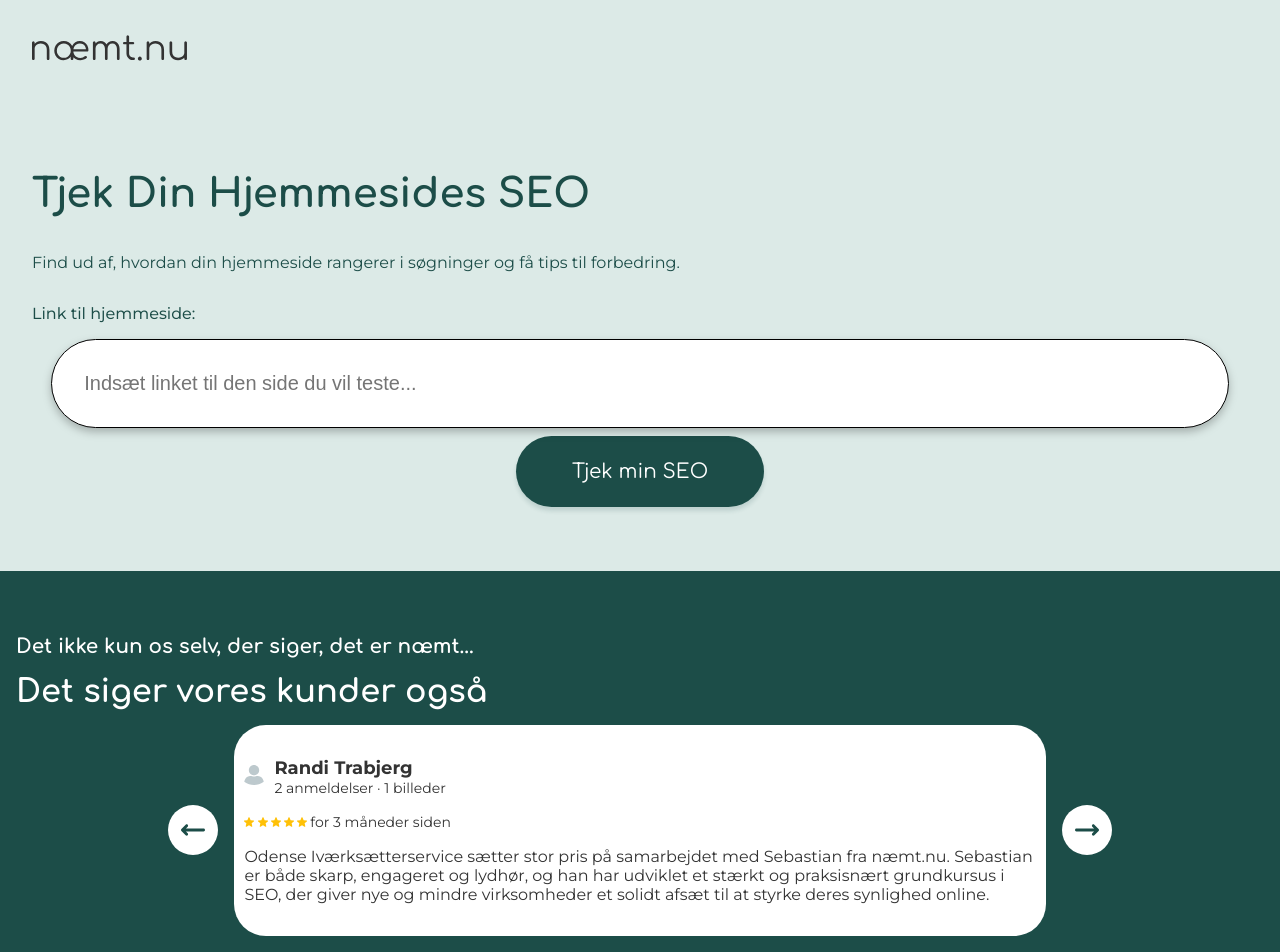
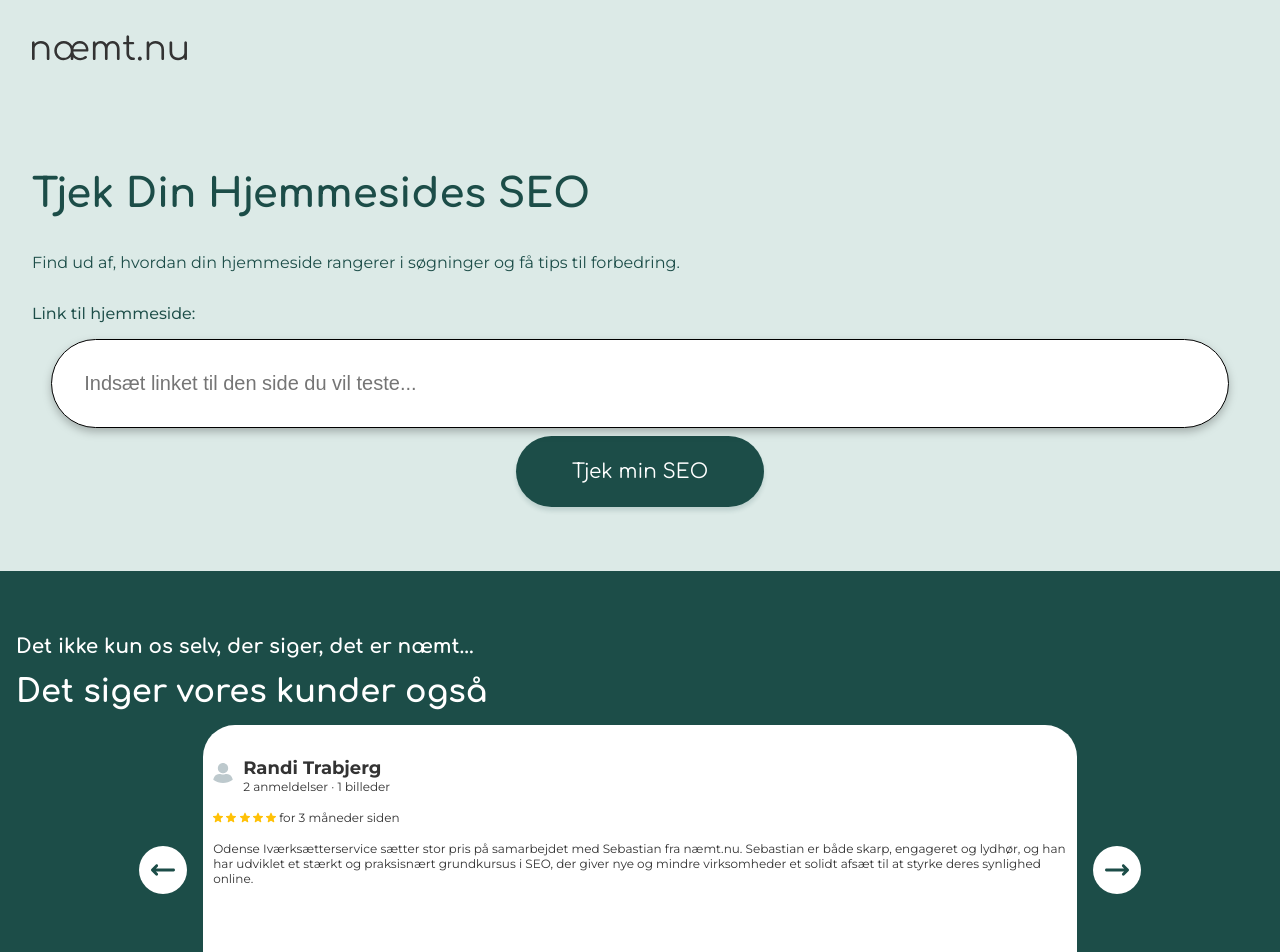
Before and after one commit to SofiePedersen/naemtnu, a Vue app: page / in a window 1280 px wide. Shown: the top 952 px of the page. Built offline with nearby package versions, Linux system fonts and the light colour scheme; no server answers.

Commit message:
Update Reviews.vue

```diff
--- a/src/components/Reviews.vue
+++ b/src/components/Reviews.vue
@@ -75,10 +75,10 @@ function prevReview() {
         </button>
 
         <div class="review__card">
-          <div class="review__card-header">
+          <div class="review__card--header">
             <div><img :src="User" alt="Bruger" /></div>
 
-            <div class="review__card-author">
+            <div class="review__card--author">
               <h5>{{ reviews[activeIndex].name }}</h5>
               <p>
                 {{ reviews[activeIndex].reviewsCount }} anmeldelser ·
@@ -87,7 +87,7 @@ function prevReview() {
             </div>
           </div>
 
-          <div class="review__card-rating">
+          <div class="review__card--rating">
             <img
               v-for="n in reviews[activeIndex].rating"
               :key="n"
@@ -97,7 +97,7 @@ function prevReview() {
             <p>{{ reviews[activeIndex].timeAgo }}</p>
           </div>
 
-          <p class="review__card-text">
+          <p class="review__card--text">
             {{ reviews[activeIndex].text }}
           </p>
         </div>
@@ -119,6 +119,9 @@ function prevReview() {
   display: flex;
   flex-direction: column;
   gap: 1rem;
+  p {
+    font-size: 0.75rem;
+  }
 }
 
 .reviewslider {
@@ -129,8 +132,8 @@ function prevReview() {
 }
 
 .reviewslider button {
-  width: 3.125rem;
-  height: 3.125rem;
+  width: 3rem;
+  height: 3rem;
   border-radius: 50%;
   border: none;
   background-color: $color-cloudy-white;
@@ -153,38 +156,40 @@ function prevReview() {
 .review__card {
   background-color: $color-cloudy-white;
   color: $color-charcoal-black;
-  width: 65%;
+  width: 70%;
   padding: 2rem 0.625rem;
   display: flex;
   flex-direction: column;
   gap: 1rem;
   border-radius: 2rem;
+  height: 18.1rem;
+  overflow-y: auto;
   img {
     width: 1.25rem;
   }
 }
 
-.review__card-header {
+.review__card--header {
   display: flex;
   flex-direction: row;
   gap: 0.625rem;
   align-items: center;
 }
 
-.review__card-author {
+.review__card--author {
   p {
-    font-size: 0.875rem;
+    font-size: 0.75rem;
   }
 }
 
-.review__card-rating {
+.review__card--rating {
   display: flex;
   gap: 0.2rem;
   img {
     width: 0.625rem;
   }
   p {
-    font-size: 0.875rem;
+    font-size: 0.75rem;
   }
 }
 </style>
```
